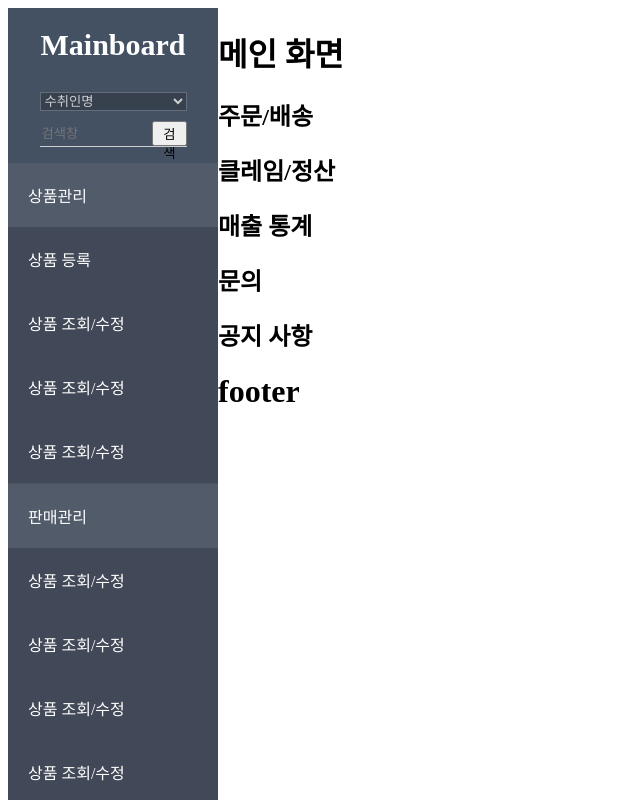
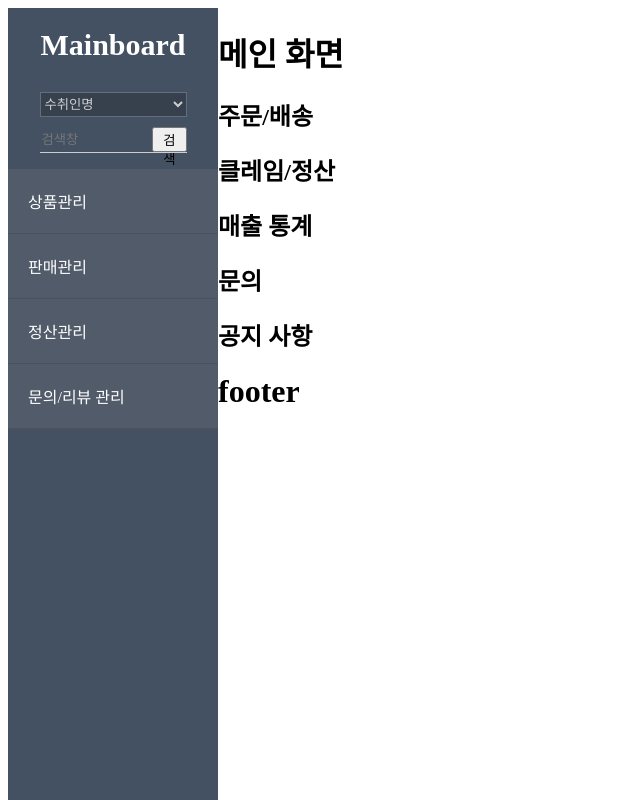
Before and after one commit to gozingamrae/mainboard-frontend--management, a React (Create React App) app: page / in a window 1280 px wide. Shown: the top 800 px of the page, without its empty margins (0-640 px from the left). Built offline with nearby package versions, Linux system fonts and the light colour scheme.

Commit message:
Add NavBar 클릭 이벤트 추가

```diff
--- a/src/main/components/common/NavBar.js
+++ b/src/main/components/common/NavBar.js
@@ -1,6 +1,8 @@
+import { useState } from "react";
 import style from "../../css/NavBar.module.css"
 
 function NavBar() {
+  const [ focusNavBar, setFocusNavBar ] = useState(null);
   const navs = [{name: "상품관리", src : "/produc"},
                 {name: "판매관리", src : "/produc"},
                 {name: "정산관리", src : "/produc"},
@@ -28,6 +30,13 @@ function NavBar() {
                   {value : 1, name :"상품번호"},
                   {value : 1, name :"운송장번호"}]
 
+    //navbutton 클릭 핸들러
+    const onClickNav = (e) => {
+      console.log(e.target.id);
+      focusNavBar == e.target.id? setFocusNavBar(null):
+      setFocusNavBar(e.target.id);
+  }
+
   return (
     <div className={style.navbarBox}>
       <h1 className={style.mainlogo}> Mainboard </h1>
@@ -41,14 +50,16 @@ function NavBar() {
       <div className={style.navButtonBox}>
         <ul>
           {navs.map((nav, index)=>(
-                    <li key = {index} className={style.navButton}>
-                      <div>{nav.name}</div>
+                    <li id = {index} key = {index} className={style.navButton} onClick={onClickNav}>
+                      <div id = {index}>{nav.name}</div>
                       <ul>
-                        {results[index].map((result)=>(
-                          <li className={style.navButton2}>
-                            <div>{result.name}</div>
-                          </li>
-                        ))}
+                        {focusNavBar==index?
+                          results[index].map((result)=>(
+                            <li className={style.navButton2}>
+                              <div>{result.name}</div>
+                            </li>
+                          )):null
+                        }
                       </ul>
                     </li>
                 ))}
```
